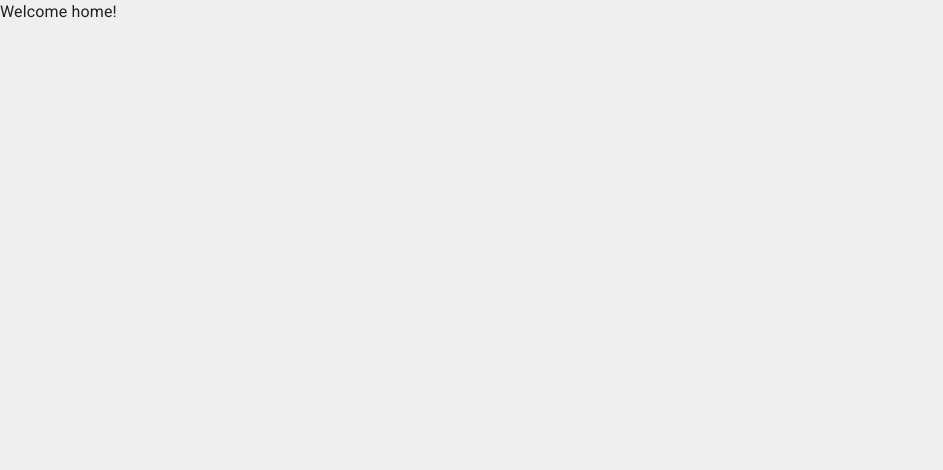
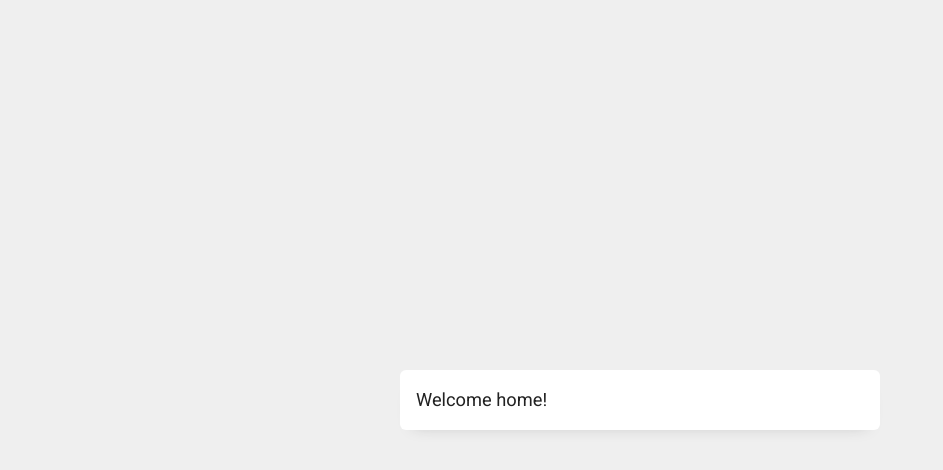
Before and after one commit to Adnanear/FindYourWay-Frontend-ReactJs, a React (Vite) app: page / in a window 1280 px wide. Shown: the top 470 px of the page, without its empty margins (0-943 px from the left). Built offline with nearby package versions, Linux system fonts and the light colour scheme.

Commit message:
Chore: Setting up basic dependencies

```diff
--- a/package.json
+++ b/package.json
@@ -16,7 +16,7 @@
     "@emotion/react": "^11.10.6",
     "@emotion/styled": "^11.10.6",
     "@fontsource/roboto": "^4.5.8",
-    "@mui/icons-material": "^5.11.9",
+    "@mui/icons-material": "^5.11.16",
     "@mui/material": "^5.11.10",
     "@tanstack/react-query-devtools": "^4.26.1",
     "axios": "^1.3.4",
--- a/src/Components/Containers/index.tsx
+++ b/src/Components/Containers/index.tsx
@@ -1,4 +1,4 @@
-import { Box, styled } from '@mui/material';
+import { Box, alpha, styled } from '@mui/material';
 
 export const AppContainer = styled(Box)(({ theme }) => ({
   position: 'relative',
@@ -10,3 +10,10 @@ export const Flex = styled(Box)(() => ({
   display: 'flex',
   flexDirection: 'row',
 }));
+
+export const PaperContainer = styled(Box)(({ theme }) => ({
+  backgroundColor: theme.palette.background.paper,
+  borderRadius: theme.shape.borderRadius,
+  padding: theme.spacing(2),
+  boxShadow: `0 .5em 1rem -.75em ${alpha(theme.palette.text.primary, 0.25)}`,
+}));
--- a/src/Pages/Dashboard/Overview.tsx
+++ b/src/Pages/Dashboard/Overview.tsx
@@ -1,10 +1,12 @@
-import { Box } from '@mui/material';
+import { Flex, PaperContainer } from '@/Components/Containers';
 import React from 'react';
 
 export const Overview: React.FC = () => {
   return (
-    <Box>
-      <h1>Welcome home!</h1>
-    </Box>
+    <Flex sx={{ display: 'grid', placeItems: 'center', minHeight: '100vh' }}>
+      <PaperContainer sx={{ width: 'clamp(25rem, 50vw, 30rem)' }}>
+        <h1>Welcome home!</h1>
+      </PaperContainer>
+    </Flex>
   );
 };
--- a/src/Styles/basic_styles.scss
+++ b/src/Styles/basic_styles.scss
@@ -1,11 +1,16 @@
-:root {
-  --fontSize: 16px;
-  --fontFamily: Roboto, sans-serif;
+*,
+*::before,
+*::after {
+  box-sizing: border-box;
+  padding: 0;
+  margin: 0;
 }
 
 html,
 body {
-  font-size: var(--fontSize, 16px);
-  font-family: var(--fontFamily, 'Roboto, sans-serif');
   cursor: default;
 }
+
+body {
+  min-height: 100vh;
+}
--- a/src/Themes/useTheme.ts
+++ b/src/Themes/useTheme.ts
@@ -33,6 +33,11 @@ export const useTheme = () => {
           tooltip: 1500,
         },
 
+        typography: {
+          fontFamily: 'Roboto, sans-serif',
+          fontSize: 16,
+        },
+
         components: ThemeComponents,
       }),
     [targetThemeName],
--- a/src/main.tsx
+++ b/src/main.tsx
@@ -1,5 +1,10 @@
 import '@/Styles/basic_styles.scss';
 import '@/Styles/resets.scss';
+import '@fontsource/roboto/300.css';
+import '@fontsource/roboto/400.css';
+import '@fontsource/roboto/500.css';
+import '@fontsource/roboto/700.css';
+
 import React from 'react';
 import ReactDOM from 'react-dom/client';
 import { ErrorBoundary } from 'react-error-boundary';
```
Also changed, not shown: 1 other file (tests, documents, lock files or other folders).
